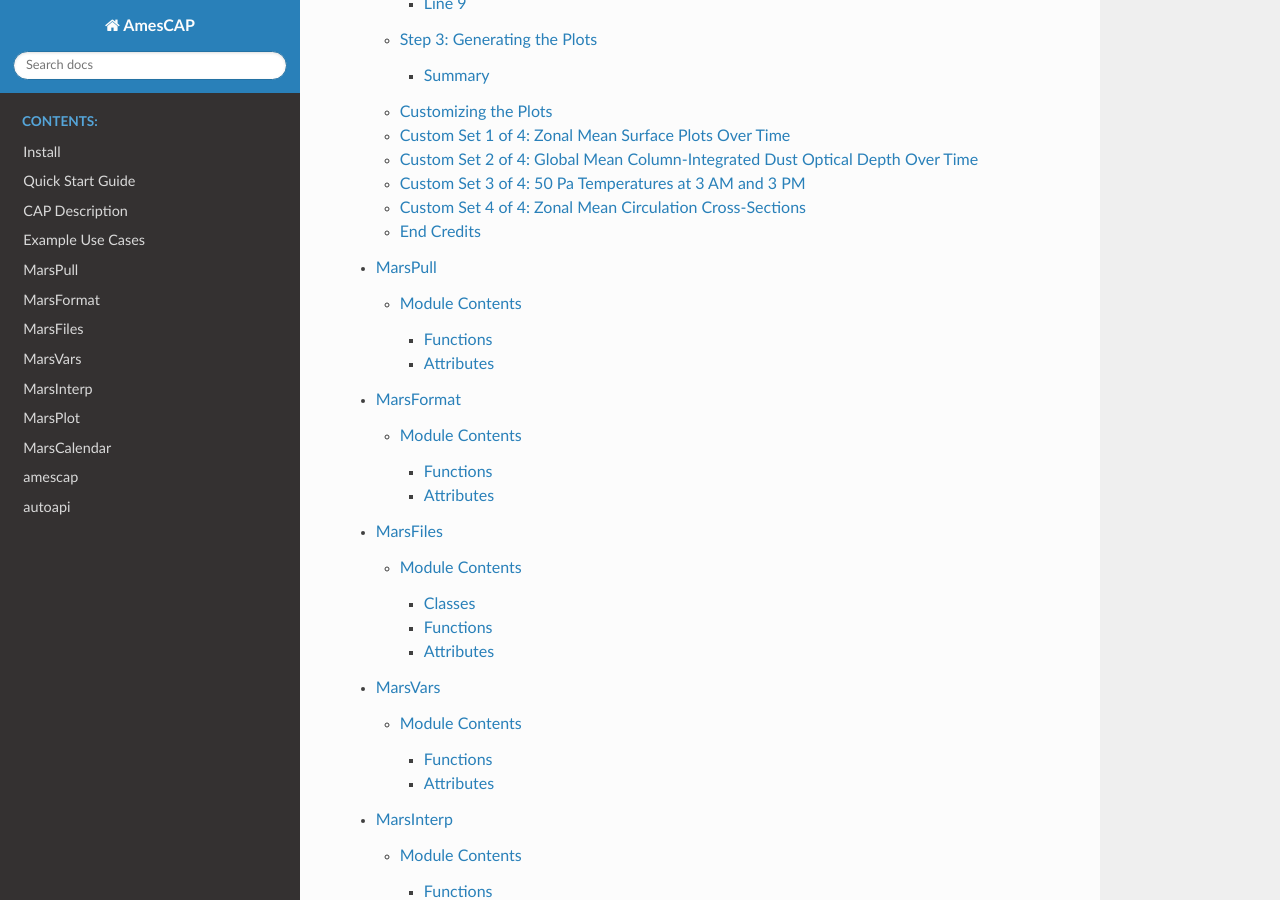
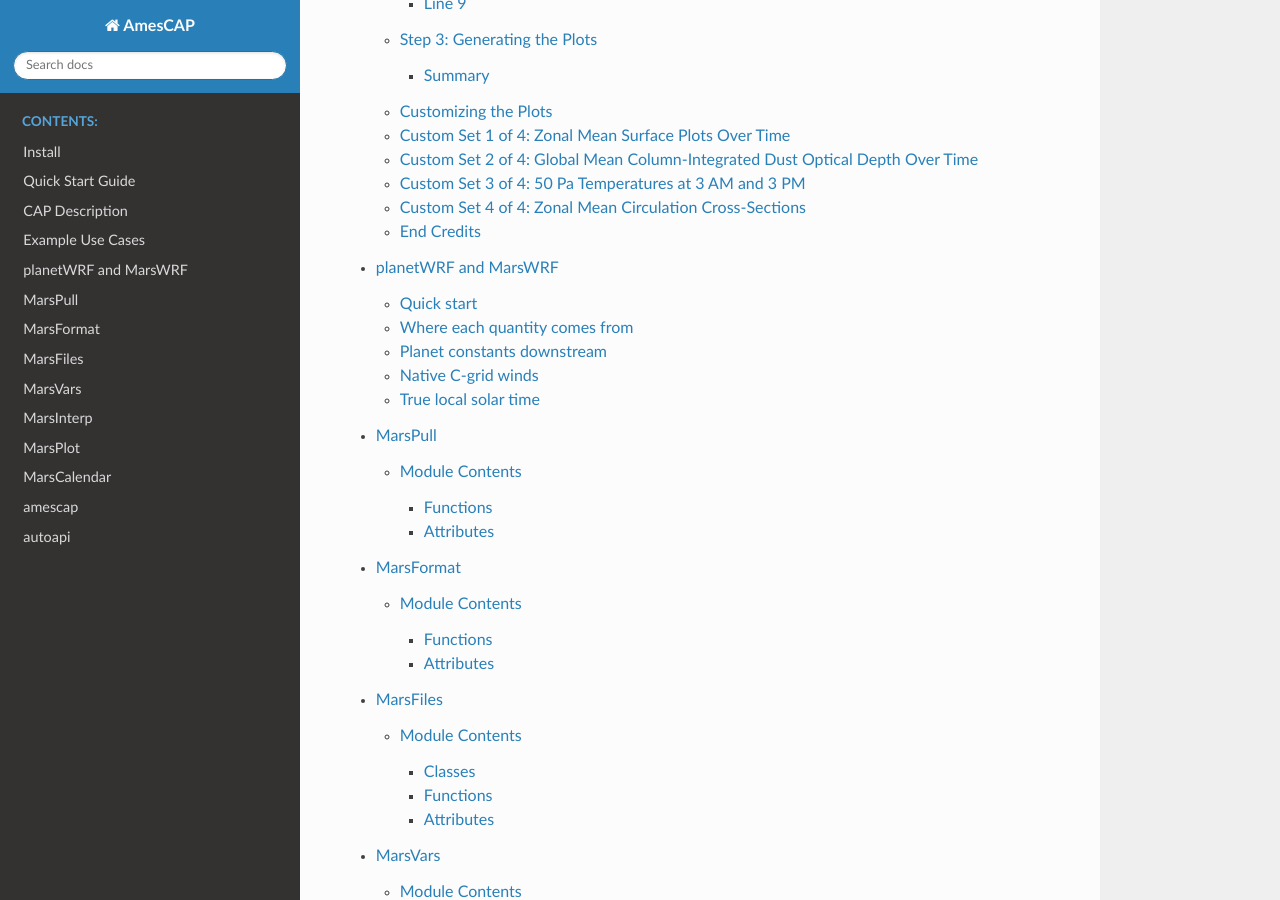
Before and after one commit to NASA-Planetary-Science/AmesCAP, a Sphinx documentation site: the page built from docs/source/index.rst, in a window 1280 px wide and 900 px high, scrolled down 3738 px. Built offline with Sphinx 7.4.7 and the Read the Docs theme 3.1.0, drawn with Linux system fonts in a browser that asks for light colours; some of the changed lines change nothing that is shown.

Commit message:
docs: planetWRF and MarsWRF page
Documents the MarsFormat -gcm marswrf path: quick start, the source
priority for every derived quantity (temperature, pressure, time, Ls,
eta, winds, heights, local time, gas constant, gravity), the -stag
option, planet constants in MarsVars, and true local solar time.

```diff
--- a/docs/source/index.rst
+++ b/docs/source/index.rst
@@ -26,6 +26,7 @@
    Quick Start Guide <cli>
    CAP Description <description>
    Example Use Cases <examples>
+   planetWRF and MarsWRF <planetwrf>
    MarsPull <autoapi/bin/MarsPull/index>
    MarsFormat <autoapi/bin/MarsFormat/index>
    MarsFiles <autoapi/bin/MarsFiles/index>
--- /dev/null
+++ b/docs/source/planetwrf.rst
@@ -0,0 +1,129 @@
+planetWRF and MarsWRF Output
+============================
+
+``MarsFormat -gcm marswrf`` converts output from planetWRF (and its Mars
+configuration, MarsWRF) into the CAP file layout, after which every other
+CAP executable works on it unchanged: ``MarsInterp``, ``MarsFiles``,
+``MarsVars`` and ``MarsPlot``.
+
+Two kinds of input are supported:
+
+* **Full** ``wrfout`` **files** as written by the model (hundreds of
+  variables, staggered winds, eta-coordinate metadata, ``Times`` strings).
+* **Reduced files**, such as the subsets published alongside papers, that
+  keep only a handful of physics-grid fields (``T_PHY``, ``P_PHY``,
+  ``Z_PHY``, ``U_PHY``, ``V_PHY``, ``PSFC``, ``TSK``, ``L_S``, ...) and no
+  grid metadata.
+
+Quick start
+-----------
+
+.. code-block:: bash
+
+    (amesCAP)$ MarsFormat wrfout_d01_0001-00144_00:00:00 -gcm marswrf
+    (amesCAP)$ MarsInterp wrfout_d01_0001-00144_00:00:00_daily.nc -t pstd
+    (amesCAP)$ MarsFiles  wrfout_d01_0001-00144_00:00:00_daily.nc -bd -ba 1
+    (amesCAP)$ MarsFiles  wrfout_d01_0001-00144_00:00:00_daily_to_average_to_diurn.nc -t "3 15"
+    (amesCAP)$ MarsPlot -template
+
+Notes on the flags:
+
+* ``MarsFiles -bd`` averages the diurnal bins over 5 sols by default; use
+  ``-ba 1`` (or another period) for short files.
+* Files from a restart have physics diagnostics equal to zero on their
+  first frame; ``MarsFormat`` detects this and reconstructs that frame
+  from the dynamics fields.
+* Large files are held in memory: expect roughly three times the input
+  size as peak memory for ``MarsFormat`` and ``MarsInterp``. Subset long
+  runs in time first (``ncks -d Time,...``) if needed.
+
+Where each quantity comes from
+------------------------------
+
+``MarsFormat`` takes each quantity from the best source present in the
+file and falls back to older or reconstructed forms when it is missing.
+The source used is printed for every file.
+
+.. list-table::
+   :header-rows: 1
+   :widths: 22 32 46
+
+   * - Quantity
+     - First choice
+     - Fallbacks
+   * - ``temp``
+     - ``T_PHY``
+     - ``(T + T0) * ((P + PB) / P0) ** (R_D / CP)``
+   * - ``pfull3D``
+     - ``P_PHY``
+     - ``P + PB``
+   * - ``time`` [sols]
+     - ``Times`` strings (``YYYY-DDDDD_HH:MM:SS``)
+     - ``XTIME`` + ``SIMULATION_START_DATE``; ``JULIAN`` + ``MODEL_MARS_YEAR``;
+       ``START_DATE`` + uniform spacing inferred from ``L_S``
+   * - ``areo`` [Ls]
+     - ``L_S``
+     - ``sol2ls(time)``
+   * - ``ak``, ``bk``, ``pfull``, ``phalf``
+     - ``ZNW``, ``ZNU``, ``P_TOP`` (``ak = P_TOP * (1 - eta)``, ``bk = eta``)
+     - per-level least-squares fit of ``P_PHY`` against ``PSFC``
+   * - ``ucomp``, ``vcomp``, ``w``
+     - ``U_PHY``, ``V_PHY``, ``W_PHY`` (model's own mass-point values)
+     - two-point destaggering of ``U``, ``V``, ``W``
+   * - ``zfull``, ``zsurf``
+     - ``Z_PHY - HGT``
+     - ``Z_PHY`` minus a hydrostatic surface estimate from the bottom layer
+       (no ``HGT``); ``(PH + PHB) / g - HGT``
+   * - local time
+     - ``LTST`` (true local solar time; saved as ``eot_offset``)
+     - mean local time ``UT + lon / 15``
+   * - ``rgas3D``, ``cp3D``
+     - ``8314.46 / MW_AIR_3D``, ``rgas3D / RCP_3D``
+     - global attributes ``R_D``, ``CP``
+   * - ``g3D``
+     - ``G * (1 - Z_PHY / RADIUS) ** 2`` when ``DO_VARIABLE_GRAVITY = 1``
+     - global attribute ``G``
+
+Variables on dimensions CAP cannot carry (soil layers, dust bins,
+radiation layers, vertical-only metadata such as ``ZNU`` or ``C1H``) are
+dropped with a message.
+
+Planet constants downstream
+---------------------------
+
+``MarsVars`` reads the gas constant, heat capacity, gravity and planetary
+radius from the file when it carries the WRF attribute set ``R_D``,
+``CP``, ``G`` and ``RADIUS`` (all four are required, so files from other
+models keep CAP's defaults). The 3D fields ``rgas3D``, ``cp3D`` and
+``g3D`` take precedence when present and are used in ``zfull``, ``rho``,
+``theta`` and the column integrals.
+
+Native C-grid winds
+-------------------
+
+``MarsFormat ... -gcm marswrf -stag`` additionally keeps the winds on their
+Arakawa-C locations:
+
+* ``u_stag(time, pfull, lat, lon_u)`` and ``v_stag(time, pfull, lat_v, lon)``,
+  with the ``lon_u`` and ``lat_v`` axes from ``XLONG_U`` and ``XLAT_V``;
+* ``w_half(time, phalf, lat, lon)`` on the layer interfaces, together with
+  the interface pressure ``phalf3D`` (``PF_PHY``) and height ``zhalf``
+  (``ZF_PHY``).
+
+``w_half``, ``phalf3D`` and ``zhalf`` go through ``MarsInterp`` like any
+interface field. ``u_stag`` and ``v_stag`` are intended for your own
+scripts; CAP plots only the mass-point grid, and ``MarsInterp`` skips them.
+When they are present, ``MarsVars -add div curl`` forms the divergence and
+relative vorticity exactly as the model does on the C grid instead of
+using centred differences of the mass-point winds.
+
+True local solar time
+---------------------
+
+Recent planetWRF runs with ``ra_use_true_solar_time`` write ``LTST``, the
+true local solar time of the model sun. Its departure from mean local
+time (``UT + lon / 15``) is the equation of time, a single value per
+frame. ``MarsFormat`` saves it as ``eot_offset(time)`` [hr] and
+``MarsFiles -t`` applies it sol by sol, so the shifted output is on true
+solar time. Files without ``LTST`` are shifted to mean local time, which
+for older planetWRF versions is the model's solar time by construction.
```
